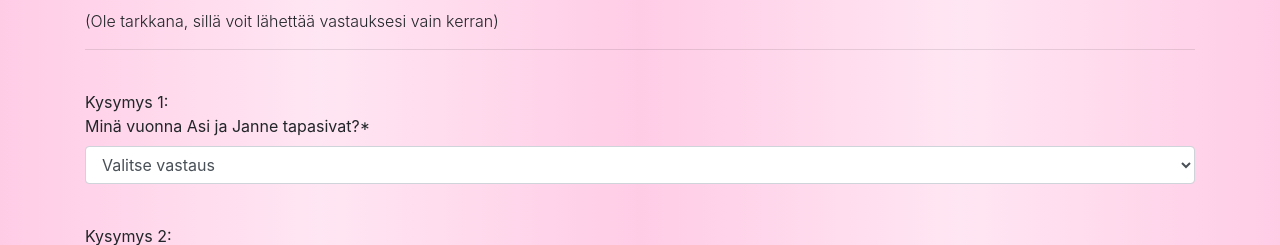
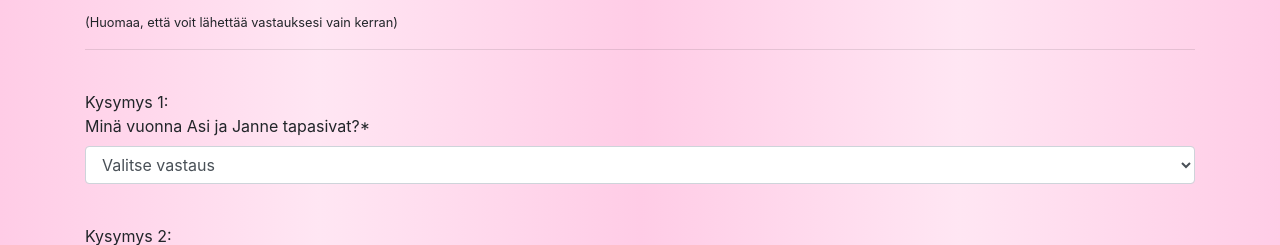
Before and after one commit to hm-tuomaala/quiz_app, a Django app: template quiz/templates/quiz/quiz.html in a window 1280 px wide. Shown: the part 213-458 px from the top of the page. Run offline with Django 3.2, Linux system fonts and the light colour scheme; the template is opened without the code that fills it: values that come from a table or form of the project are taken from there, others are empty; some libraries are stand-ins or nearby versions.

Commit message:
more style changes

```diff
--- a/quiz/templates/quiz/quiz.html
+++ b/quiz/templates/quiz/quiz.html
@@ -2,7 +2,7 @@
 {% load crispy_forms_tags %}
 {% block content %}
     <h2 class="font-weight-light">Pelaaja: {{ name }}</h2>
-    <p class="font-weight-light">(Ole tarkkana, sillä voit lähettää vastauksesi vain kerran)</p>
+    <p class="font-weight-light"><small>(Huomaa, että voit lähettää vastauksesi vain kerran)</small></p>
 
     <hr>
     <div>
```
Also changed, not shown: db.sqlite3.
